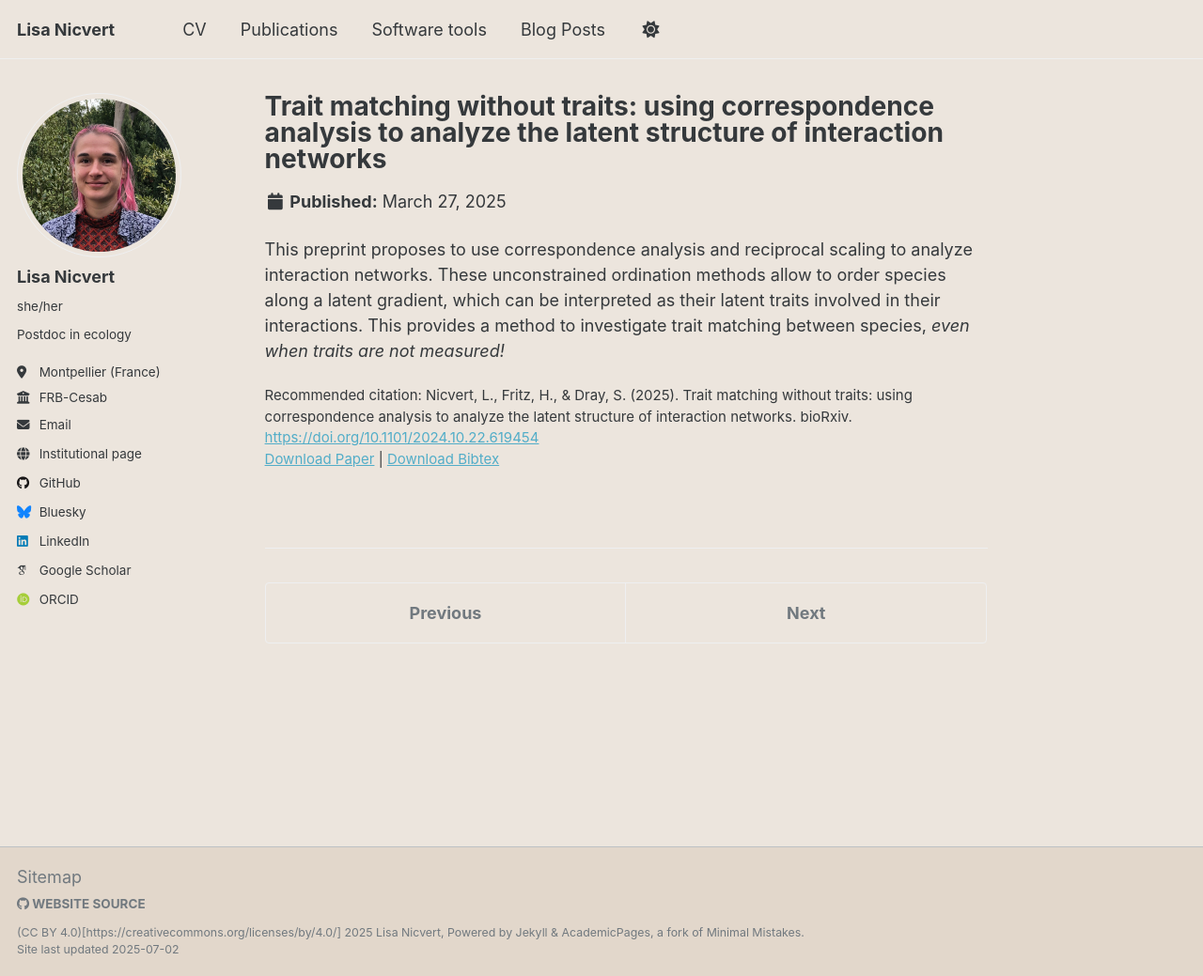
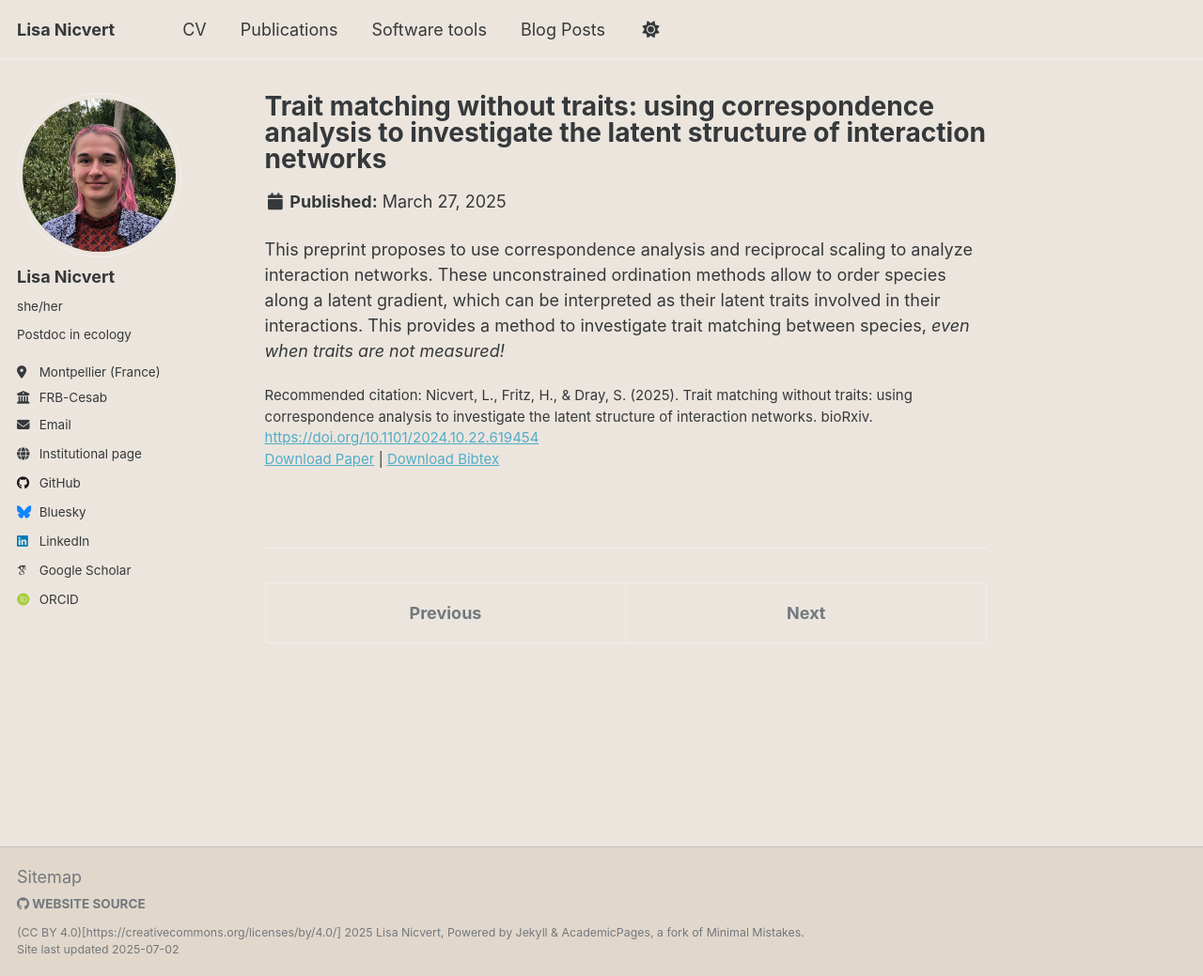
Before and after one commit to LisaNicvert/LisaNicvert.github.io, a Jekyll site: the page built from _publications/2025-03-27-trait-matching.md, in a window 1280 px wide and 1039 px high. Shown: the whole window at 94% size. Built offline with Jekyll 4.4.1, drawn with Linux system fonts in a browser that asks for light colours; some web fonts are replaced.

```diff
--- a/_publications/2025-03-27-trait-matching.md
+++ b/_publications/2025-03-27-trait-matching.md
@@ -1,13 +1,13 @@
 ---
-title: "Trait matching without traits: using correspondence analysis to analyze the latent structure of interaction networks"
+title: "Trait matching without traits: using correspondence analysis to investigate the latent structure of interaction networks"
 collection: publications
 category: preprints
 permalink: /publication/2025-03-27-trait-matching
 excerpt: 'Analysis of trait matching with latent traits.'
 date: 2025-03-27
 paperurl: 'https://doi.org/10.1101/2024.10.22.619454'
-bibtexurl: 'https://lisanicvert.github.io/files/3-trait-matching.bib'
-citation: 'Nicvert, L., Fritz, H., & Dray, S. (2025). Trait matching without traits: using correspondence analysis to analyze the latent structure of interaction networks. bioRxiv. <a href="https://doi.org/10.1101/2024.10.22.619454">https://doi.org/10.1101/2024.10.22.619454</a>'
+bibtexurl: '/files/3-trait-matching.bib'
+citation: 'Nicvert, L., Fritz, H., & Dray, S. (2025). Trait matching without traits: using correspondence analysis to investigate the latent structure of interaction networks. bioRxiv. <a href="https://doi.org/10.1101/2024.10.22.619454">https://doi.org/10.1101/2024.10.22.619454</a>'
 ---
 
 
```
Also changed, not shown: _publications/2024-04-01-hawkes-process.md (+2 -2 lines), _publications/2024-10-24-thesis.md (+2 -2 lines), files/3-trait-matching.bib (+1 -7 lines).
